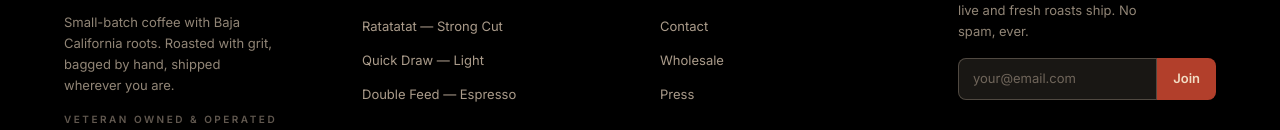
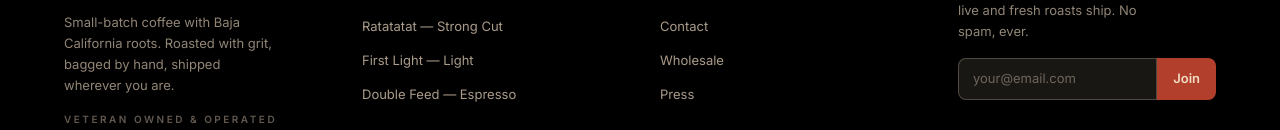
Before and after one commit to gregindeed/matralleta, a Next.js app: page /merch in a window 1280 px wide. Shown: the part 822-952 px from the top of the page. Built offline with nearby package versions, Linux system fonts and the light colour scheme.

Commit message:
Full lineup scenes and bags, First Light rename, merch page, GA, product states

```diff
--- a/src/app/layout.tsx
+++ b/src/app/layout.tsx
@@ -1,4 +1,5 @@
 import type { Metadata } from 'next';
+import Script from 'next/script';
 import { Inter, Archivo_Black } from 'next/font/google';
 import './globals.css';
 
@@ -13,7 +14,7 @@ export const metadata: Metadata = {
   metadataBase: new URL('https://matralleta.com'),
   title: 'Matralleta Coffee Co. — Small Batch. Fully Loaded.',
   description:
-    'Small-batch specialty coffee with Baja California roots, shipped anywhere. A tight four-cut roster — Dual Wield, Ratatatat, Quick Draw, Double Feed. Join the list to hear first when we go live.',
+    'Small-batch specialty coffee with Baja California roots, shipped anywhere. A tight four-cut roster — Dual Wield, Ratatatat, First Light, Double Feed. Join the list to hear first when we go live.',
   keywords: [
     'Matralleta',
     'Matralleta Coffee',
@@ -104,7 +105,7 @@ const structuredData = {
         {
           '@type': 'Product',
           position: 3,
-          name: 'Quick Draw',
+          name: 'First Light',
           description:
             'Light roast, single origin Ethiopia. Citrus and honeysuckle notes.',
           brand: { '@id': 'https://matralleta.com/#org' },
@@ -136,6 +137,16 @@ export default function RootLayout({
           type="application/ld+json"
           dangerouslySetInnerHTML={{ __html: JSON.stringify(structuredData) }}
         />
+        <Script
+          src="https://www.googletagmanager.com/gtag/js?id=G-E0PGW9L7RS"
+          strategy="afterInteractive"
+        />
+        <Script id="google-analytics" strategy="afterInteractive">
+          {`window.dataLayer = window.dataLayer || [];
+            function gtag(){dataLayer.push(arguments);}
+            gtag('js', new Date());
+            gtag('config', 'G-E0PGW9L7RS');`}
+        </Script>
         {children}
       </body>
     </html>
--- a/src/components/Footer.tsx
+++ b/src/components/Footer.tsx
@@ -17,7 +17,7 @@ export default function Footer() {
   const lineup = [
     { label: 'Dual Wield — Medium', href: '/#lineup' },
     { label: 'Ratatatat — Strong Cut', href: '/#lineup' },
-    { label: 'Quick Draw — Light', href: '/#lineup' },
+    { label: 'First Light — Light', href: '/#lineup' },
     { label: 'Double Feed — Espresso', href: '/#lineup' },
   ];
 
--- a/src/components/Lineup.tsx
+++ b/src/components/Lineup.tsx
@@ -48,12 +48,13 @@ const roster: Batch[] = [
   {
     num: '003',
     role: 'The Fast One',
-    name: 'Quick Draw',
+    name: 'First Light',
     cut: 'Light Roast',
     notes: 'Citrus • Honeysuckle',
     status: 'Coming Soon',
-    tagline: 'Bright and fast. First light.',
+    tagline: 'Primera luz. Bright, clean, gone quick.',
     image: '/quickdraw-bag.webp',
+    bg: '/first-light-bg.webp',
     tone: '#222222',
     dark: true,
   },
```
Also changed, not shown: public/first-light-bg.webp (added).
